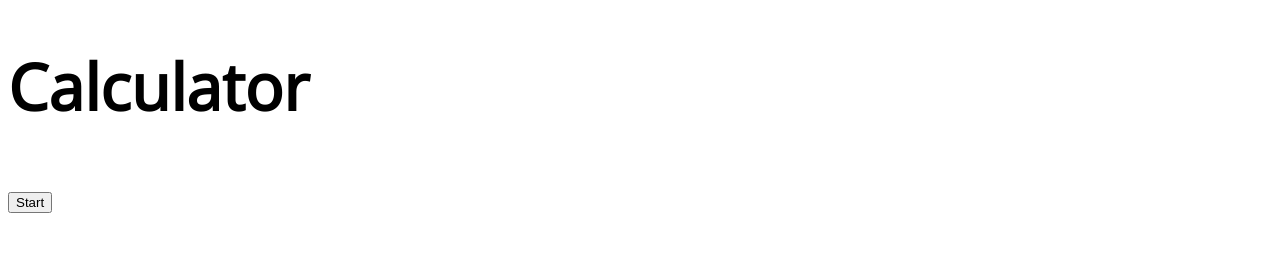
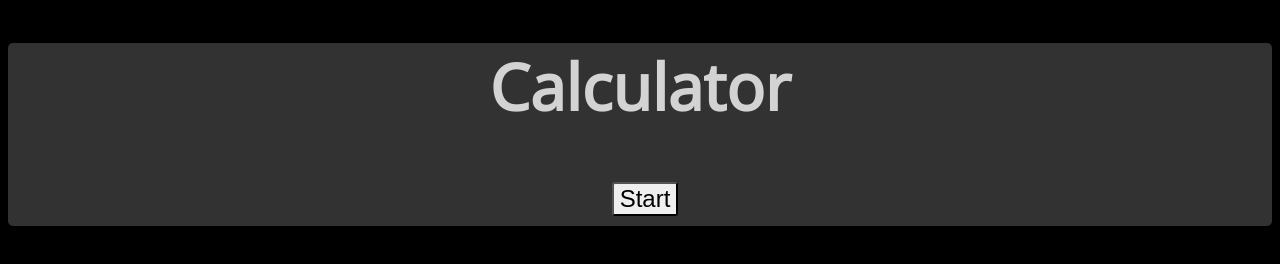
Before and after one commit to CrusadeC/crusadec.github.io, a plain HTML site: page web-projects/calculator/calculator.html in a window 1280 px wide. Drawn offline with nearby package versions, Linux system fonts and the light colour scheme.

Commit message:
Fix direct to "Calculator" webpage
- Changed from <button> to <a href> with CSS decor for now since yet to learn interaction on JavaScript.

```diff
--- a/web-projects/calculator/styles/style.css
+++ b/web-projects/calculator/styles/style.css
@@ -1,6 +1,14 @@
 html    {
     font-size: 2em;
     font-family: "Open Sans", sans-serif;
+    background-color: black;
+}
+
+body {
+    background-color: rgb(50, 50, 50);
+    border-radius: 5px;
+    text-align: center;
+    color: lightgrey;
 }
 
 p   {
@@ -8,3 +16,9 @@ font-size: 12px;
 line-height: 2;
 letter-spacing: 1px;
 }
+
+button {
+    margin: 0 0 10px 10px;
+    font-size: 24px;
+    border-radius: 3px;
+}
```
Also changed, not shown: index.html (+1 -1 lines), styles/style.css (+8 -0 lines).
